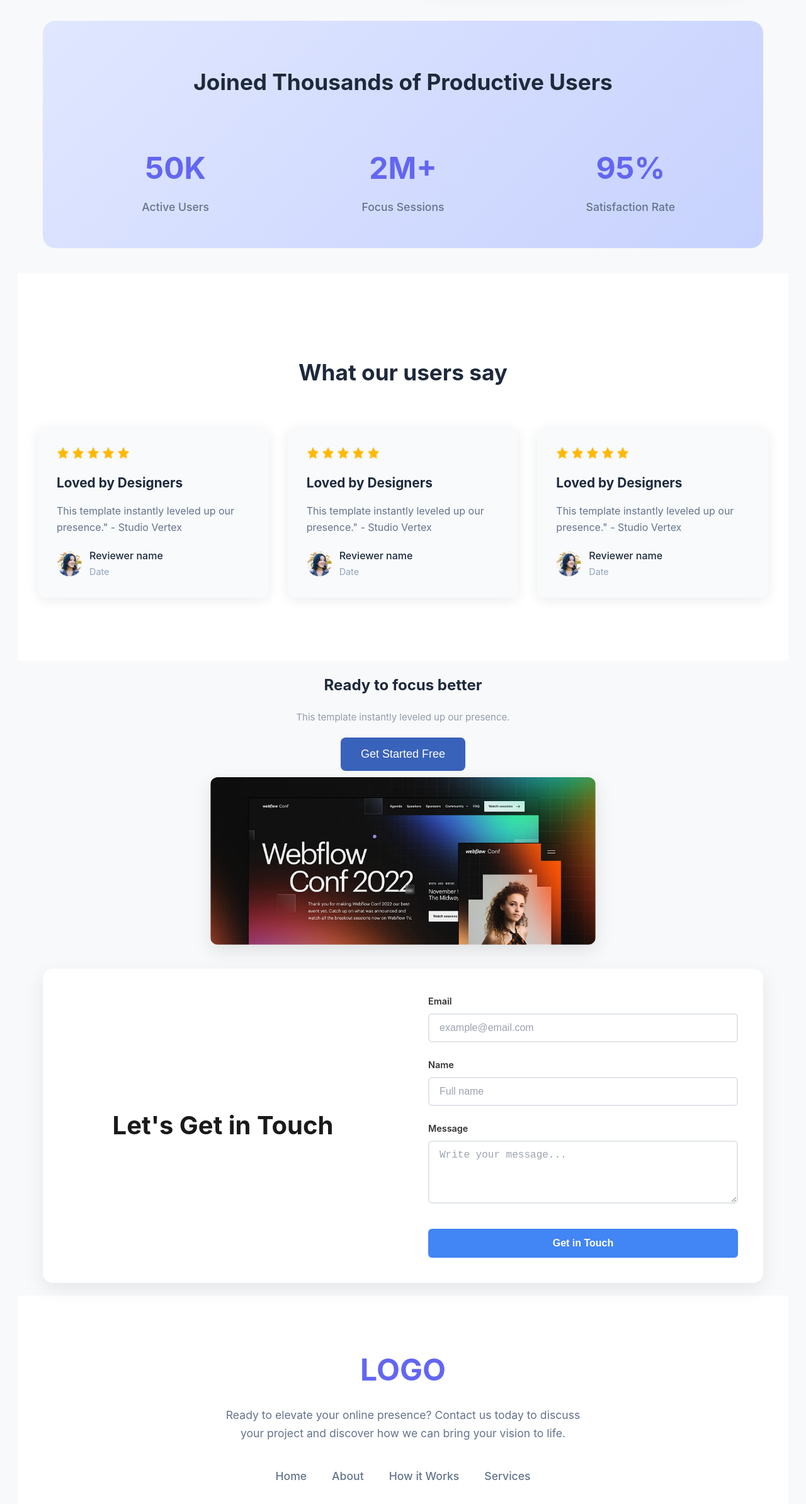
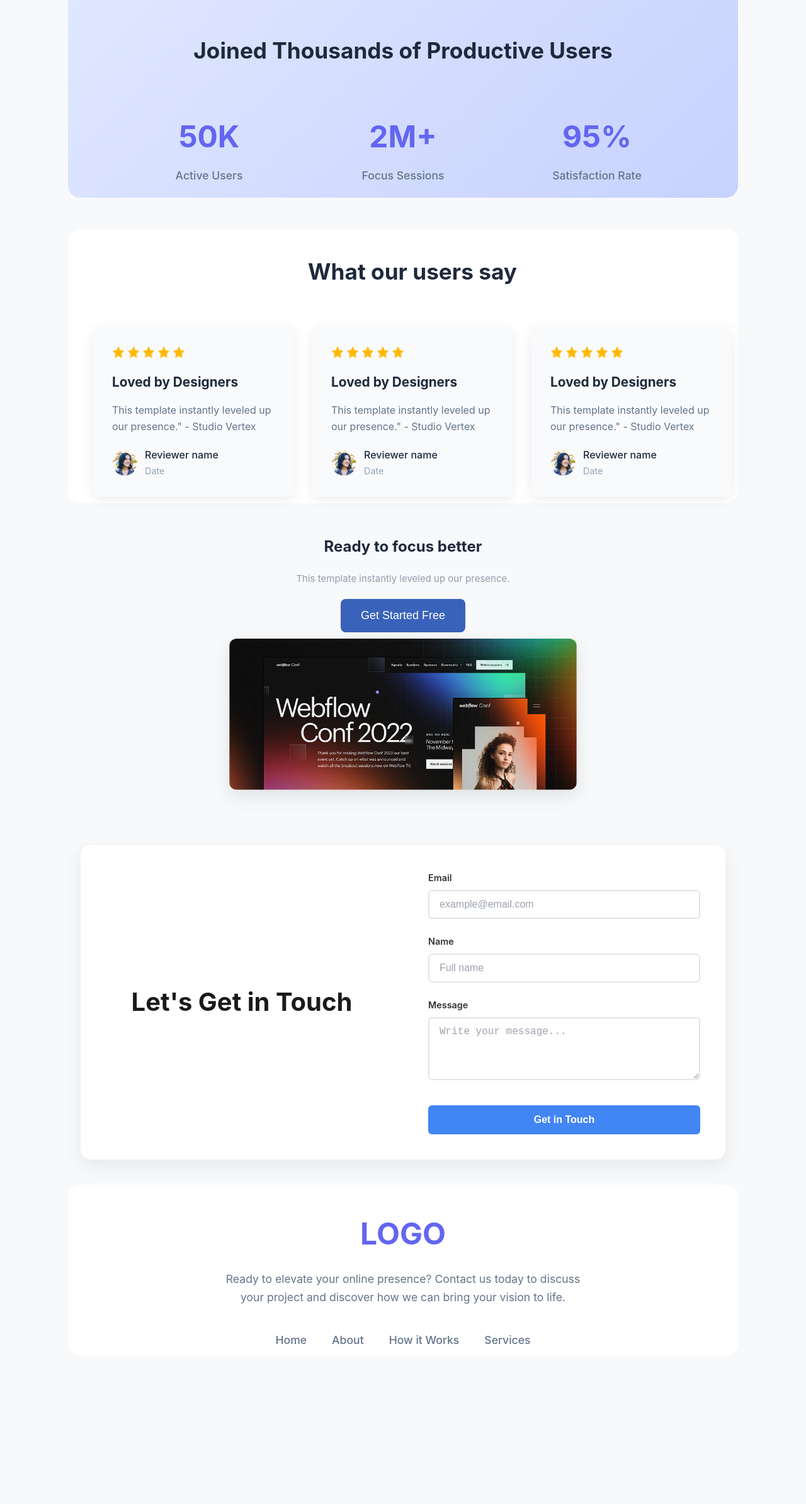
Before and after one commit to Shahinurhasans/first_assignment, a plain HTML site: page index.html in a window 1280 px wide. Shown: the part 906-3294 px from the top of the page at 63% size. After the commit the page ends 3176 px from the top, so only its background shows below. Drawn offline with Linux system fonts and the light colour scheme.

Commit message:
all resolved

```diff
--- a/index.html
+++ b/index.html
@@ -68,7 +68,7 @@
 
             <!-- Users' Feedback Section -->
             <section class="feedback-section">
-                <div class="container">
+                <div class="containerm">
                     <h2 class="section-title">What our users say</h2>
                     <div class="reviews-container">
                         <div class="review-card">
--- a/style.css
+++ b/style.css
@@ -95,7 +95,7 @@
     grid-template-columns: 1fr 1fr;
     gap: 60px;
     align-items: center;
-    margin: 40px;
+    margin: 30px;
 
 
 }
@@ -134,8 +134,9 @@
 }
 
 .action-section {
-    padding: 40px 0;
-    margin: 20px 0;
+    padding: 0px 40px 50px 40px;
+    margin: 10px 20px 10px 20px;
+
 }
 
 
@@ -144,6 +145,13 @@
     margin: 40px;
     border-radius: 20px;
     background: linear-gradient(135deg, #e0e7ff 0%, #c7d2fe 100%);
+}
+
+.productive-users-section {
+    padding: 40px 40px 10px 40px;
+    margin: 70px 20px 10px 20px;
+    border-radius: 20px;
+
 }
 
 
@@ -183,8 +191,19 @@
 
 .feedback-section {
     padding: 100px 0;
+    padding-top: 30px;
     background: white;
+
+
 }
+
+.feedback-section {
+    padding: 10px 10px 10px 40px;
+    margin: 50px 20px 50px 20px;
+    border-radius: 20px;
+
+}
+
 
 .reviews-container {
     display: grid;
@@ -265,6 +284,15 @@
     margin: 20px 0;
 }
 
+
+.containert {
+    max-width: 1200px;
+
+    margin: 10px;
+    padding: 0 20px;
+    /* Optional, for some horizontal spacing */
+}
+
 .Get-started-btn {
     background: #3962ba;
     align-items: center;
@@ -291,7 +319,11 @@
 
 .focus {
     text-align: center;
+    margin-bottom: 50px;
 }
+
+
+
 
 
 
@@ -299,6 +331,13 @@
     padding: 80px 0;
     background: white;
     text-align: center;
+}
+
+.footer-section {
+    padding: 40px 40px 10px 40px;
+    margin: 20px 20px 10px 20px;
+    border-radius: 20px;
+
 }
 
 .footer-logo {
```
